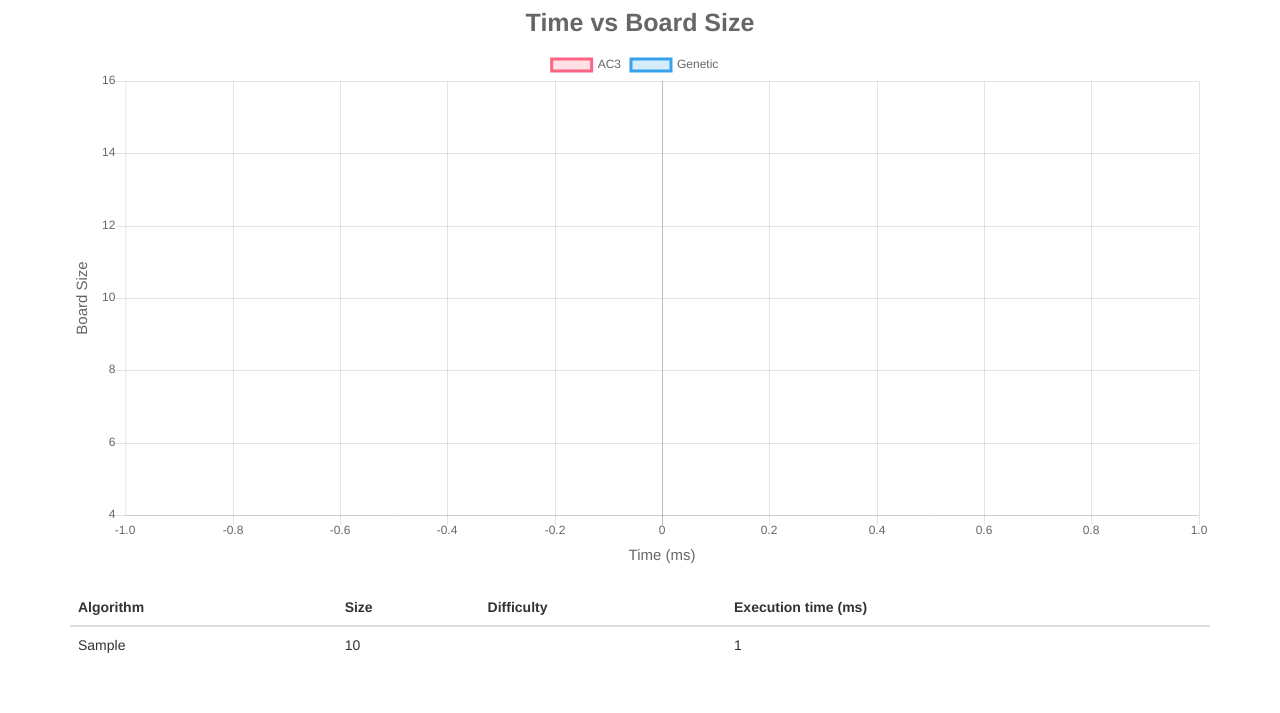
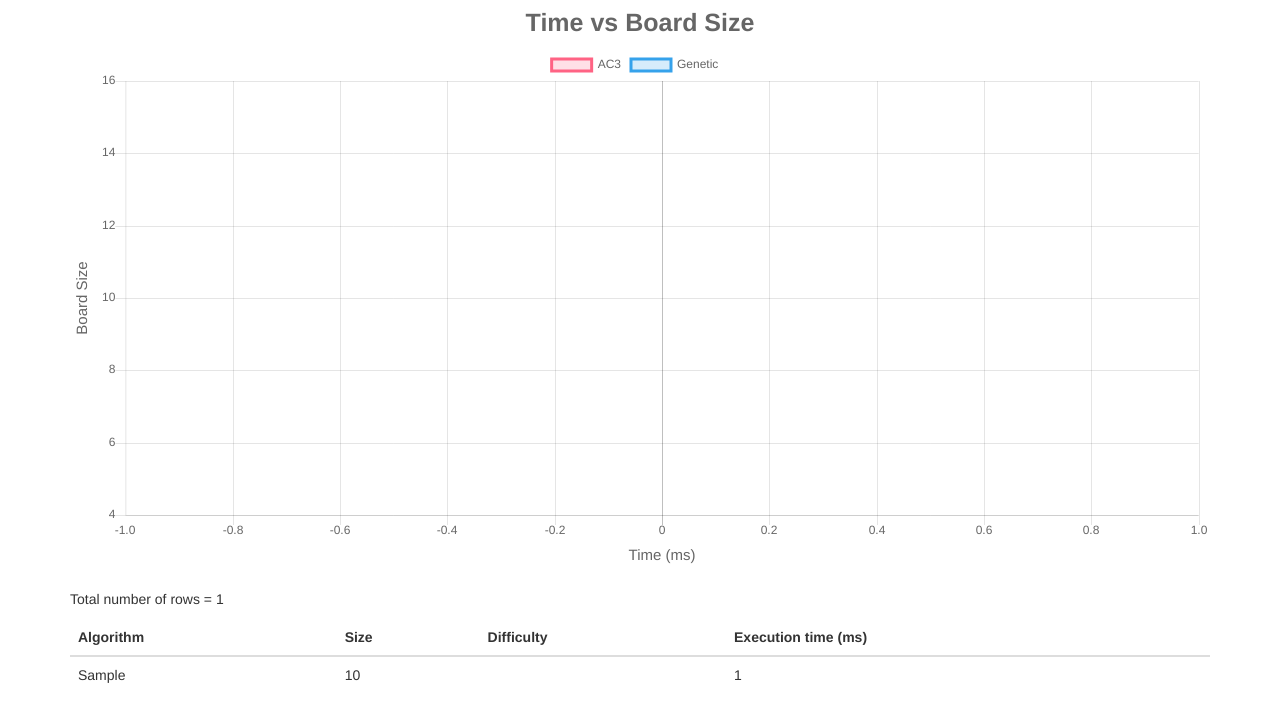
Before and after one commit to adamjenkins1/sudoku, a Django app: page /stats/ in a window 1280 px wide. Shown: the part 127-840 px from the top of the page. Before the commit the page ends 780 px from the top, so only its background shows below. Run offline with Django 3.2, Linux system fonts and the light colour scheme; tables that the repository leaves empty hold one stand-in row (values such as "Sample post"); data that the repository does not hold is empty; some libraries are stand-ins or nearby versions.

Commit message:
Adds number of rows to stats page

```diff
--- a/sudoku/static/js/stats.js
+++ b/sudoku/static/js/stats.js
@@ -3,6 +3,7 @@ var app = new Vue({
   el: '#app',
   data: {
     sudokuDataList: [],
+    numRows: Number,
   },
   mounted() {
     this.loadData();
@@ -17,6 +18,7 @@ var app = new Vue({
         this.sudokuDataList = response;
         var dataPointsAC3 = [];
         var dataPointsGenetic = [];
+        this.numRows = this.sudokuDataList.rows.length;
         for(var i = 0; i < this.sudokuDataList.rows.length; i++) {
           if(this.sudokuDataList.rows[i].algorithm == "AC3") {
             dataPointsAC3.push({
--- a/sudoku/templates/stats.html
+++ b/sudoku/templates/stats.html
@@ -8,6 +8,8 @@
   <h3>Relevant Statistics</h3>
   <canvas id="canvas" style="height: 400px; 100%;"></canvas>
   <br>
+  {% verbatim %}
+  <p>Total number of rows = {{numRows}}</p>
   <table class="table">
     <thead>
       <tr>
@@ -17,7 +19,6 @@
         <th scope="col">Execution time (ms)</th>
       </tr>
     </thead>
-    {% verbatim %}
     <tbody v-for="row in sudokuDataList">
       <tr v-for="r in row">
         <td>{{r.algorithm}}</td>
@@ -33,7 +34,7 @@
 {% endblock %}
 
 {% block scripts %}
-<script src="{% static 'js/vue.min.js' %}"></script>
+<script src="{% static 'js/vue.js' %}"></script>
 <script src="{% static 'js/Chart.bundle.js' %}"></script>
 <script src="{% static 'js/utils.js' %}"></script>
 <script src="{% static 'js/stats.js' %}"></script>
```
